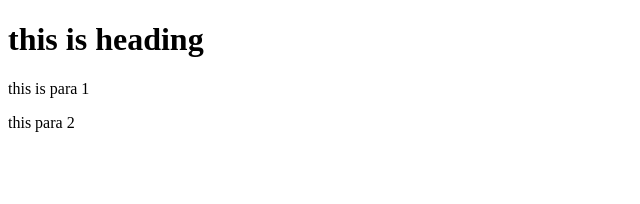
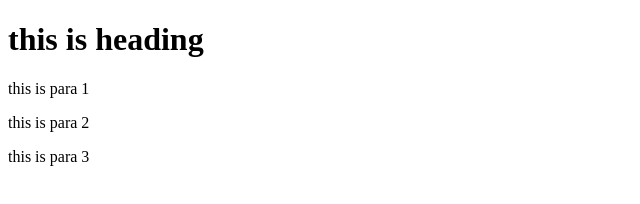
Before and after one commit to krtikgrg/git-test, a website: page index.html in a window 1280 px wide. Shown: the whole page, without its empty margins (0-640 px from the left). Drawn offline with Linux system fonts and the light colour scheme.

Commit message:
third commit

```diff
--- a/index.html
+++ b/index.html
@@ -8,6 +8,7 @@
 <body>
     <h1>this is heading</h1>
     <p>this is para 1</p>
-    <p>this para 2</p>
+    <p>this is para 2</p>
+    <p>this is para 3</p>
 </body>
 </html>
```
Also changed, not shown: package.json (added, +24 -0 lines), 2 other files.
